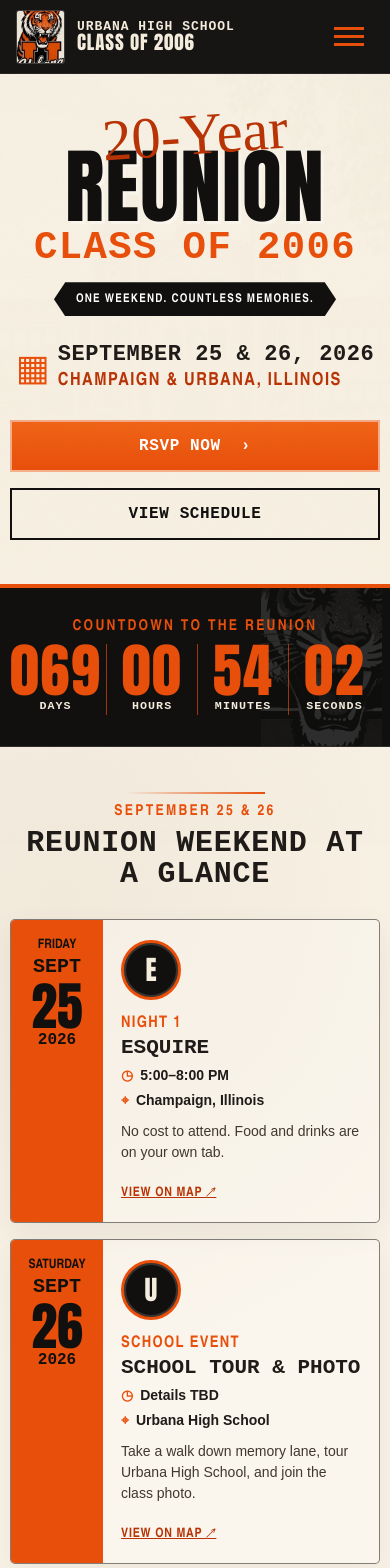
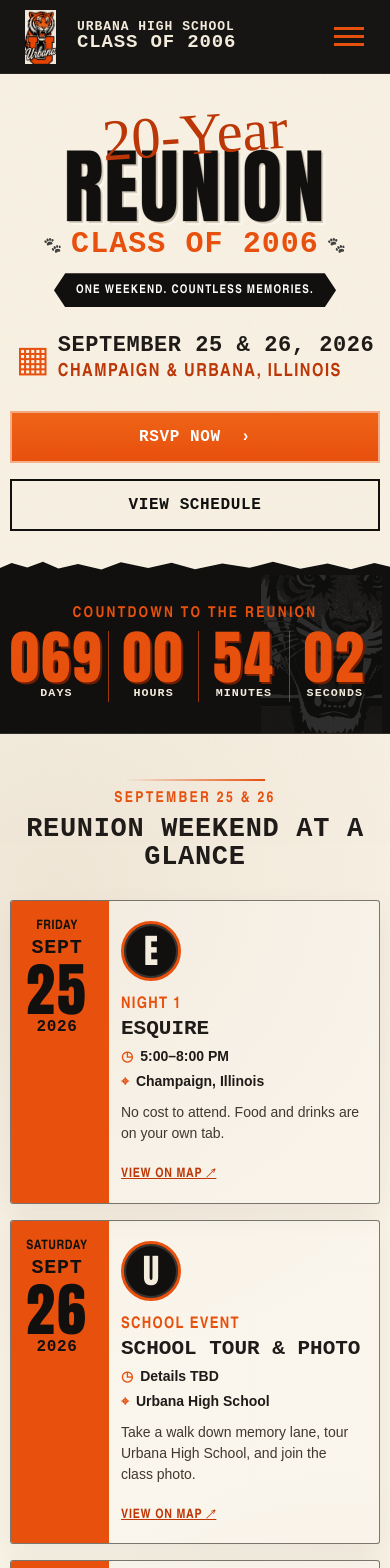
Before and after one commit to urbanahs2006-cmd/UHS-2006-HS-Reunion-, a Next.js app: page / in a window 390 px wide. Shown: the top 1568 px of the page. Built offline with nearby package versions, Linux system fonts and the light colour scheme.

Commit message:
Refine reunion visual design

```diff
--- a/app/globals.css
+++ b/app/globals.css
@@ -1,6 +1,6 @@
 :root {
-  --orange: #e84f0b;
-  --orange-dark: #b93305;
+  --orange: #e8500d;
+  --orange-dark: #bd3707;
   --black: #11100f;
   --ink: #1e1b18;
   --cream: #f4ecdc;
@@ -57,24 +57,26 @@ body::before {
   backdrop-filter: blur(10px);
 }
 .brand { display: flex; align-items: center; gap: 12px; text-decoration: none; min-width: 0; }
-.brand img { width: 54px; height: 58px; object-fit: cover; object-position: center 28%; border-radius: 3px; border: 1px solid rgba(255,255,255,.18); }
+.brand img { width: 66px; height: 58px; object-fit: contain; object-position: center; filter: saturate(1.12) contrast(1.05); }
 .brand span { display: grid; text-transform: uppercase; line-height: 1.05; letter-spacing: .06em; }
-.brand b { font-family: var(--serif); font-size: 17px; }
-.brand em { font-family: var(--display); font-style: normal; font-size: 23px; letter-spacing: .045em; }
+.brand b { font-family: var(--serif); font-size: 16px; }
+.brand em { font-family: var(--serif); font-style: normal; font-size: 22px; font-weight: 900; letter-spacing: .045em; }
 .desktop-nav { display: flex; align-items: center; gap: clamp(18px, 2vw, 38px); }
 .desktop-nav a { text-decoration: none; text-transform: uppercase; font-family: var(--condensed); font-weight: 900; font-size: 13px; letter-spacing: .08em; }
 .desktop-nav a:hover { color: var(--orange); }
 .desktop-nav .nav-rsvp { padding: 10px 18px; color: white; background: var(--orange); border: 1px solid rgba(255,255,255,.4); }
 .menu-button, .mobile-menu { display: none; }
 
-.hero { position: relative; min-height: 590px; overflow: hidden; background: var(--cream); }
+.hero { position: relative; min-height: 610px; overflow: hidden; background: var(--cream); border-bottom: 0; }
 .hero__photo { position: absolute; inset: 0; background: url('/urbana-high-school.webp') center 48% / cover no-repeat; }
 .hero__photo::after { content: ""; position: absolute; inset: 0; background: linear-gradient(180deg, rgba(0,0,0,.04), rgba(0,0,0,.22)); }
-.hero__wash { position: absolute; inset: 0; background: linear-gradient(90deg, rgba(248,241,227,.98) 0%, rgba(248,241,227,.92) 34%, rgba(248,241,227,.28) 55%, rgba(0,0,0,.12) 100%); }
+.hero__wash { position: absolute; inset: 0; background: linear-gradient(90deg, rgba(248,241,227,.99) 0%, rgba(248,241,227,.94) 31%, rgba(248,241,227,.18) 49%, rgba(0,0,0,.02) 100%); }
+.hero::after { content: ""; position: absolute; z-index: 3; right: 0; bottom: -1px; left: 0; height: 17px; background: var(--black); clip-path: polygon(0 55%, 3% 25%, 7% 52%, 11% 18%, 15% 58%, 20% 31%, 26% 64%, 31% 22%, 38% 55%, 44% 24%, 50% 62%, 57% 29%, 64% 54%, 70% 19%, 77% 59%, 84% 28%, 90% 62%, 96% 25%, 100% 48%, 100% 100%, 0 100%); }
 .hero__content { position: relative; z-index: 2; padding-top: 64px; padding-bottom: 64px; }
 .script-label { margin: 0 0 -25px 88px; color: var(--orange-dark); font-family: var(--script); font-size: clamp(54px, 6vw, 92px); line-height: 1; transform: rotate(-4deg); }
-.hero h1 { margin: 0; max-width: 610px; color: var(--black); text-transform: uppercase; font-family: var(--display); font-size: clamp(110px, 10vw, 170px); line-height: .83; letter-spacing: .015em; text-shadow: 3px 3px 0 rgba(255,255,255,.38); }
-.hero h2 { margin: 10px 0 12px; color: var(--orange); text-transform: uppercase; font-family: var(--serif); font-size: clamp(42px, 4vw, 66px); line-height: 1; letter-spacing: .035em; }
+.hero h1 { margin: 0; max-width: 650px; color: var(--black); text-transform: uppercase; font-family: var(--display); font-size: clamp(116px, 10.4vw, 178px); line-height: .81; letter-spacing: .018em; text-shadow: 2px 2px 0 #d8cdbb, 4px 4px 0 rgba(255,255,255,.45); -webkit-text-stroke: 1px rgba(0,0,0,.25); }
+.hero h2 { display: flex; align-items: center; gap: 16px; width: max-content; margin: 12px 0 12px 34px; color: var(--orange); text-transform: uppercase; font-family: var(--serif); font-size: clamp(38px, 3.6vw, 61px); line-height: 1; letter-spacing: .035em; }
+.hero h2 span { color: var(--black); font-family: sans-serif; font-size: .58em; filter: grayscale(1) contrast(2); }
 .hero__tagline { display: inline-block; margin: 2px 0 22px; padding: 8px 34px; color: white; background: var(--black); text-transform: uppercase; font-family: var(--condensed); font-weight: 900; letter-spacing: .14em; clip-path: polygon(4% 0,96% 0,100% 50%,96% 100%,4% 100%,0 50%); }
 .hero__date { display: flex; align-items: center; gap: 14px; margin-top: 4px; }
 .calendar-icon { color: var(--orange); font-size: 46px; line-height: 1; }
@@ -88,7 +90,7 @@ body::before {
 .button--outline { color: var(--black); border-color: var(--black); background: rgba(248,241,227,.76); }
 .button--large { width: 100%; min-height: 58px; font-size: 19px; }
 
-.countdown-band { position: relative; color: white; background: var(--black); border-top: 4px solid var(--orange); border-bottom: 1px solid rgba(255,255,255,.12); }
+.countdown-band { position: relative; color: white; background: var(--black); border-top: 0; border-bottom: 1px solid rgba(255,255,255,.12); }
 .countdown-band::after { content: ""; position: absolute; right: 2%; top: 0; bottom: 0; width: 31%; opacity: .12; background: radial-gradient(circle at 50% 50%, rgba(232,79,11,.7), transparent 42%), url('/tiger-logo.webp') center 32% / 260px auto no-repeat; filter: grayscale(1) contrast(2); }
 .countdown-band__inner { position: relative; z-index: 2; display: grid; grid-template-columns: minmax(0, 1.65fr) minmax(290px, .85fr); align-items: stretch; }
 .countdown-band__inner > div:first-child { padding: 24px 38px 28px 0; }
@@ -97,14 +99,14 @@ body::before {
 .countdown__unit { position: relative; display: grid; justify-items: center; padding: 0 22px; border-right: 1px solid rgba(232,79,11,.65); }
 .countdown__unit:first-child { padding-left: 0; }
 .countdown__unit:last-child { border-right: 0; }
-.countdown__unit strong { color: var(--orange); font-family: var(--display); font-size: clamp(66px, 6vw, 102px); line-height: .92; letter-spacing: .025em; }
+.countdown__unit strong { color: var(--orange); font-family: var(--display); font-size: clamp(70px, 6.2vw, 108px); line-height: .92; letter-spacing: .035em; text-shadow: 2px 2px 0 #6f1e03; }
 .countdown__unit span { color: var(--cream); text-transform: uppercase; font-family: var(--serif); font-size: clamp(15px, 1.2vw, 20px); font-weight: 900; letter-spacing: .09em; }
 .countdown-copy { display: flex; flex-direction: column; justify-content: center; padding: 25px 70px 25px 48px; border-left: 1px solid rgba(232,79,11,.5); }
 .countdown-copy p { margin: 0 0 10px; max-width: 480px; }
 .countdown-copy strong { color: var(--orange); text-transform: uppercase; font-family: var(--serif); letter-spacing: .08em; }
 .script-small { color: var(--orange) !important; font-family: var(--script); font-size: 34px; line-height: 1; }
 
-.paper-section { position: relative; background-color: var(--paper); background-image: radial-gradient(circle at 15% 10%, rgba(139,96,52,.07), transparent 34%), linear-gradient(rgba(255,255,255,.15), rgba(255,255,255,.15)); }
+.paper-section { position: relative; background-color: var(--paper); background-image: radial-gradient(circle at 15% 10%, rgba(139,96,52,.09), transparent 34%), radial-gradient(circle at 85% 70%, rgba(139,96,52,.06), transparent 30%), linear-gradient(rgba(255,255,255,.12), rgba(255,255,255,.12)); }
 .schedule-section { padding: 58px 0 70px; }
 .section-heading { display: grid; grid-template-columns: minmax(40px,1fr) auto minmax(40px,1fr); gap: 24px; align-items: center; margin-bottom: 28px; text-align: center; }
 .section-heading > span { height: 2px; background: linear-gradient(90deg, transparent, var(--orange)); }
@@ -112,19 +114,21 @@ body::before {
 .section-heading h2 { margin: 0; text-transform: uppercase; font-family: var(--serif); font-size: clamp(30px, 3.5vw, 51px); line-height: 1.05; letter-spacing: .025em; }
 .section-heading .section-kicker { margin-bottom: 4px; }
 .event-grid { display: grid; grid-template-columns: repeat(4, minmax(0,1fr)); gap: 16px; }
-.event-card { min-width: 0; display: grid; grid-template-columns: 88px 1fr; border: 1px solid rgba(30,27,24,.55); border-radius: 5px; overflow: hidden; background: rgba(255,255,255,.26); box-shadow: 0 10px 30px rgba(31,23,16,.06); }
+.event-card { position: relative; min-width: 0; display: grid; grid-template-rows: 30px 1fr; border: 1px solid rgba(30,27,24,.58); border-radius: 3px; background: rgba(255,255,255,.24); box-shadow: 0 10px 30px rgba(31,23,16,.06); }
 .date-block { display: flex; flex-direction: column; align-items: center; justify-content: flex-start; padding: 19px 8px; color: var(--black); background: var(--orange); text-transform: uppercase; font-family: var(--condensed); line-height: 1; }
 .date-block span { font-size: 13px; font-weight: 900; }
 .date-block b { margin-top: 5px; font-family: var(--serif); font-size: 20px; }
 .date-block strong { margin-top: 3px; font-family: var(--display); font-size: 58px; font-weight: 400; }
 .date-block em { font-style: normal; font-family: var(--serif); font-size: 16px; font-weight: 900; }
-.event-card__body { min-width: 0; padding: 20px 18px 18px; }
-.event-mark { float: left; width: 62px; height: 62px; display: grid; place-items: center; margin: 0 14px 10px 0; border-radius: 50%; color: var(--cream); background: var(--black); border: 3px solid var(--orange); font-family: var(--display); font-size: 27px; box-shadow: inset 0 0 0 2px rgba(255,255,255,.15); }
+.event-card .date-block { position: relative; z-index: 2; width: max-content; min-width: 138px; height: 30px; flex-direction: row; justify-content: center; gap: 5px; justify-self: center; padding: 5px 14px; color: white; }
+.event-card .date-block span, .event-card .date-block b, .event-card .date-block strong, .event-card .date-block em { margin: 0; font-family: var(--condensed); font-size: 12px; font-style: normal; font-weight: 900; letter-spacing: .04em; }
+.event-card__body { min-width: 0; display: grid; grid-template-columns: 100px 1fr; gap: 14px; padding: 22px 18px 18px; }
+.event-mark { width: 92px; height: 92px; display: grid; place-items: center; margin: 4px 0 0; border-radius: 50%; color: var(--cream); background: var(--black); border: 3px solid var(--orange); font-family: var(--display); font-size: 34px; box-shadow: inset 0 0 0 2px rgba(255,255,255,.15); }
 .event-eyebrow { margin: 0; color: var(--orange); text-transform: uppercase; font-family: var(--condensed); font-weight: 900; letter-spacing: .08em; }
 .event-card h3 { margin: 1px 0 7px; text-transform: uppercase; font-family: var(--serif); font-size: clamp(21px, 1.75vw, 29px); line-height: 1.02; }
 .event-meta { display: flex; gap: 7px; margin: 4px 0; font-weight: 700; font-size: 14px; }
 .event-meta span { color: var(--orange); }
-.event-detail { clear: both; margin: 10px 0 16px; color: #3f382f; font-size: 14px; }
+.event-detail { margin: 10px 0 16px; color: #3f382f; font-size: 14px; }
 .event-card a { color: var(--orange-dark); text-transform: uppercase; font-family: var(--condensed); font-size: 13px; font-weight: 900; letter-spacing: .06em; }
 
 .details-section { padding: 72px 0; color: var(--cream); background: var(--black); border-top: 6px solid var(--orange); }
@@ -137,6 +141,9 @@ body::before {
 .memory-card h2 span { color: var(--orange); }
 .memory-card p:not(.section-kicker) { color: #d8cdbd; }
 .text-link { display: inline-block; margin-top: 15px; color: var(--orange); text-transform: uppercase; font-family: var(--condensed); font-weight: 900; letter-spacing: .06em; }
+.reunion-cta { color: white; background: var(--black); border-top: 1px solid rgba(255,255,255,.1); border-bottom: 7px solid var(--orange); }
+.reunion-cta__inner { min-height: 126px; display: flex; align-items: center; justify-content: space-between; gap: 40px; }
+.reunion-cta .button { min-width: 330px; font-size: 20px; }
 .reunion-details { padding: 35px 38px; color: var(--ink); background: var(--paper); }
 .section-heading--compact { margin-bottom: 22px; }
 .section-heading--compact h2 { font-size: clamp(28px, 2.5vw, 42px); }
@@ -232,12 +239,12 @@ body::before {
   .mobile-menu a { padding: 15px 22px; color: white; text-decoration: none; text-transform: uppercase; font-family: var(--serif); border-top: 1px solid rgba(255,255,255,.08); }
 
   .hero { min-height: auto; background: var(--paper); }
-  .hero__photo { opacity: .11; filter: grayscale(.25) contrast(1.15); background-position: center 40%; }
-  .hero__wash { background: linear-gradient(rgba(248,241,227,.84), rgba(248,241,227,.96)); }
+  .hero__photo { opacity: .035; filter: grayscale(1) contrast(1.5); background-position: center 40%; }
+  .hero__wash { background: linear-gradient(rgba(248,241,227,.94), rgba(248,241,227,.985)); }
   .hero__content { padding-top: 43px; padding-bottom: 44px; text-align: center; }
   .script-label { margin: 0 0 -12px; font-size: clamp(54px, 15vw, 78px); }
   .hero h1 { max-width: none; font-size: clamp(92px, 26vw, 142px); line-height: .84; }
-  .hero h2 { font-size: clamp(38px, 10vw, 54px); }
+  .hero h2 { justify-content: center; width: 100%; margin: 8px 0 12px; font-size: clamp(34px, 9vw, 52px); }
   .hero__tagline { font-size: 12px; letter-spacing: .1em; }
   .hero__date { justify-content: center; text-align: left; }
   .hero__date strong { font-size: clamp(22px, 5.5vw, 31px); }
@@ -257,8 +264,13 @@ body::before {
   .section-heading > span { width: 140px; justify-self: center; }
   .section-heading > span:last-child { display: none; }
   .event-grid { grid-template-columns: 1fr; }
-  .event-card { grid-template-columns: 104px 1fr; }
-  .event-card__body { display: grid; grid-template-columns: 82px 1fr; gap: 12px; align-items: start; }
+  .event-card { grid-template-columns: 104px 1fr; grid-template-rows: 1fr; overflow: hidden; }
+  .event-card .date-block { position: static; width: 104px; min-width: 0; height: auto; display: flex; flex-direction: column; justify-content: flex-start; gap: 0; padding: 19px 8px; color: var(--black); }
+  .event-card .date-block span { font-size: 13px; }
+  .event-card .date-block b { margin-top: 5px; font-family: var(--serif); font-size: 20px; }
+  .event-card .date-block strong { margin-top: 3px; font-family: var(--display); font-size: 58px; font-weight: 400; }
+  .event-card .date-block em { font-family: var(--serif); font-size: 16px; }
+  .event-card__body { display: grid; grid-template-columns: 82px 1fr; gap: 12px; align-items: start; padding: 20px 18px 18px; }
   .event-mark { float: none; width: 74px; height: 74px; margin: 7px 0 0; }
   .event-detail { margin-top: 10px; }
 
@@ -279,6 +291,8 @@ body::before {
   .footer-inner { grid-template-columns: 1fr; padding: 36px 0; text-align: center; }
   .footer-motto { justify-content: center; }
   .footer-inner > p { text-align: center; }
+  .reunion-cta__inner { min-height: 0; padding: 30px 0; }
+  .reunion-cta .button { min-width: 250px; }
 }
 
 @media (max-width: 540px) {
@@ -286,7 +300,8 @@ body::before {
   .brand span { max-width: 220px; }
   .hero__content { padding-top: 32px; }
   .hero h1 { font-size: min(21vw, 96px); }
-  .hero h2 { margin-top: 8px; }
+  .hero h2 { gap: 8px; margin-top: 8px; font-size: clamp(28px, 7.7vw, 34px); white-space: nowrap; }
+  .hero h2 span { font-size: .5em; }
   .hero__tagline { padding-inline: 22px; }
   .hero__date { gap: 8px; }
   .calendar-icon { font-size: 36px; }
@@ -294,6 +309,7 @@ body::before {
   .button { width: 100%; }
   .countdown__unit { padding-inline: 5px; }
   .countdown__unit strong { font-size: clamp(42px, 15vw, 66px); }
+  .schedule-section .section-heading h2 { max-width: 360px; margin-inline: auto; font-size: 27px; }
   .event-card { grid-template-columns: 92px 1fr; }
   .date-block strong { font-size: 52px; }
   .event-card__body { grid-template-columns: 1fr; }
@@ -305,6 +321,8 @@ body::before {
   .choice-row { grid-template-columns: 1fr; }
   .memory-card h2 { font-size: 32px; }
   .reunion-details { padding: 24px 20px; }
+  .reunion-cta__inner { flex-direction: column; gap: 22px; text-align: center; }
+  .reunion-cta .button { width: 100%; min-width: 0; }
 }
 
 @media (prefers-reduced-motion: reduce) {
--- a/app/page.js
+++ b/app/page.js
@@ -5,6 +5,7 @@ import AttendeeDirectory from "@/components/AttendeeDirectory";
 import { events, siteConfig } from "@/lib/site";
 
 const navLinks = [
+  ["Home", "#top"],
   ["Schedule", "#schedule"],
   ["Details", "#details"],
   ["Who's Coming", "#attendees"],
@@ -32,7 +33,7 @@ export default function HomePage() {
         <div className="hero__content page-shell">
           <p className="script-label">20-Year</p>
           <h1>Reunion</h1>
-          <h2>Class of 2006</h2>
+          <h2><span aria-hidden="true">🐾</span>Class of 2006<span aria-hidden="true">🐾</span></h2>
           <p className="hero__tagline">One weekend. Countless memories.</p>
           <div className="hero__date">
             <span className="calendar-icon" aria-hidden="true">▦</span>
@@ -122,6 +123,13 @@ export default function HomePage() {
         </div>
       </section>
 
+      <aside className="reunion-cta" aria-label="Reunion RSVP reminder">
+        <div className="page-shell reunion-cta__inner">
+          <div className="footer-motto"><span aria-hidden="true">🐾</span><p><em>Once a Tiger,</em><strong>Always a Tiger.</strong></p></div>
+          <a className="button button--orange" href="#rsvp">RSVP Now <span aria-hidden="true">›</span></a>
+        </div>
+      </aside>
+
       <section className="paper-section attendees-section" id="attendees">
         <div className="page-shell narrow-shell">
           <div className="section-heading">
```
